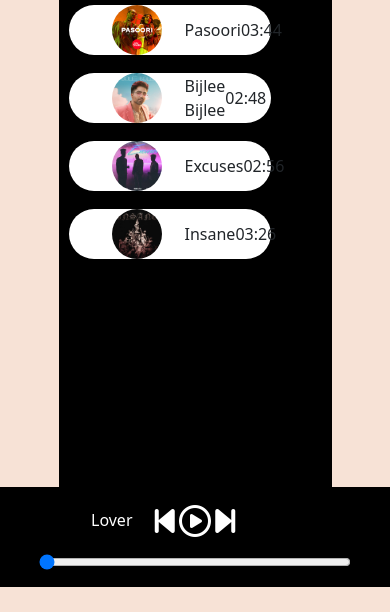
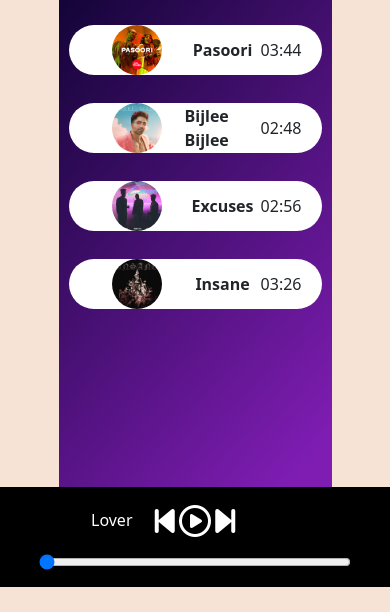
Before and after one commit to Anupreet1213/Spotify-Clone, a plain HTML site: page index2.html in a window 390 px wide. Shown: the part 257-869 px from the top of the page. Drawn offline with nearby package versions, Linux system fonts and the light colour scheme.

Commit message:
Update styles2.css

```diff
--- a/css/styles2.css
+++ b/css/styles2.css
@@ -1,3 +1,7 @@
+body::-webkit-scrollbar {
+  display: none;
+}
+
 body{
   background-color: #F7E2D6;
   position: relative;
@@ -11,7 +15,9 @@ body{
   margin-right: 5px;
 }
 .Middle{
-  background-color: black;
+
+background: rgb(2,0,36);
+background: linear-gradient(131deg, rgba(2,0,36,1) 0%, rgba(127,29,179,1) 92%);
   width:70%;
   height:auto;
   margin:40px auto 0 auto;
@@ -36,8 +42,8 @@ h2{
   height: 50px;
   display: flex;
   background-color: white;
-  width: 80%;
-  margin: 18px 0;
+  width: 100%;
+  margin: 28px 0;
   justify-content: space-between;
   align-items: center;
   border-radius: 34px;
@@ -82,3 +88,18 @@ h2{
   opacity: 0;
   transition: opacity 0.4s ease-in;
 }
+@media only screen and (max-width:900px) {
+  /* For mobile phones: */
+  .Middle{
+    height: 20px;
+  }
+
+}
+
+.songLogo{
+  border: 2px solid purple;
+}
+
+.songName{
+  font-weight: bold;
+}
```
